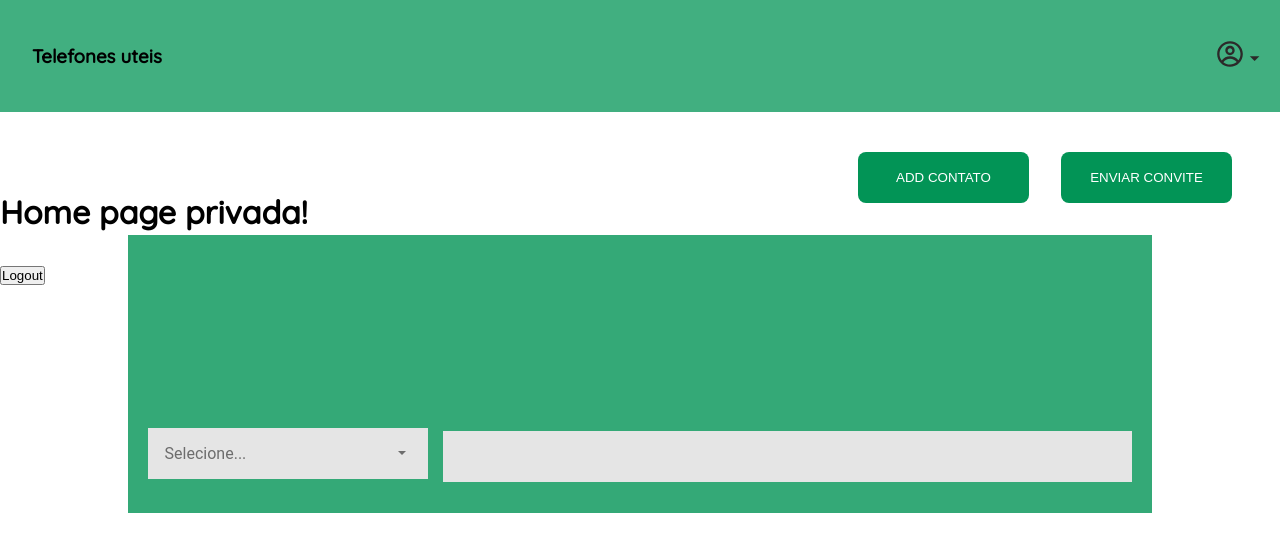
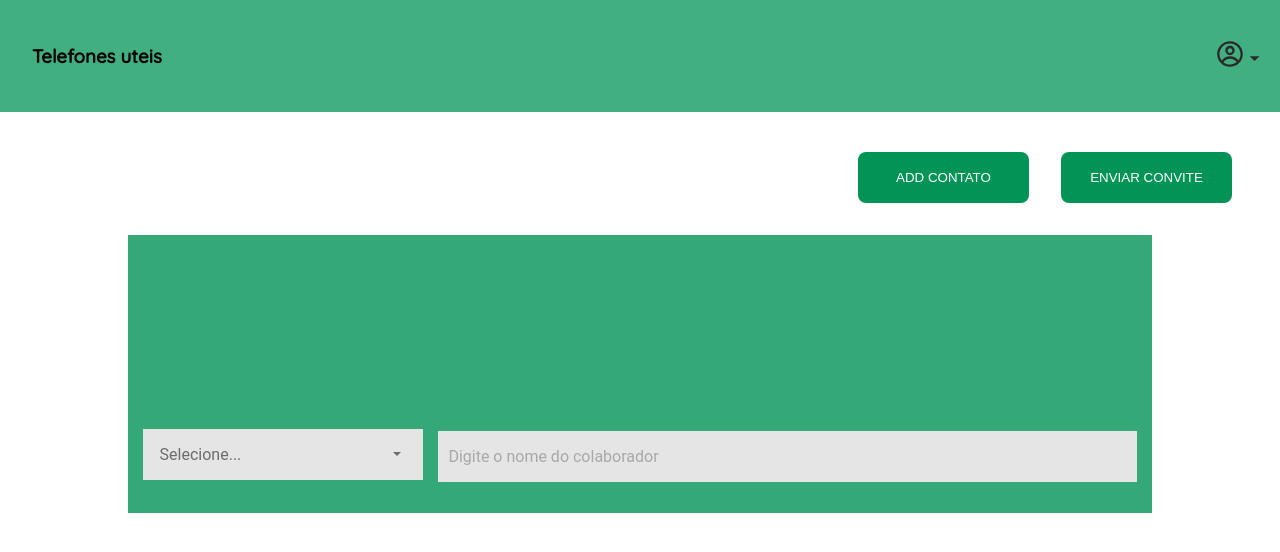
Before and after one commit to MatheusAraripe/desafio-anova, a React (Vite) app: page / in a window 1280 px wide. Shown: the top 552 px of the page. Built offline with nearby package versions, Linux system fonts and the light colour scheme; sample sign-in values are in the browser's storage.

Commit message:
feat: placeholder adicionado ao input

```diff
--- a/src/components/Baner.jsx
+++ b/src/components/Baner.jsx
@@ -9,7 +9,7 @@ function Baner() {
   return (
     <div className='baner-container'>
       <Select selected={selected} setSelected={setSelected}/>
-      <input type="text" name="" id="" className='nome-input'/>
+      <input type="text" name="" id="" className='nome-input' placeholder='Digite o nome do colaborador'/>
     </div>
   )
 }
--- a/src/pages/HomePage/index.jsx
+++ b/src/pages/HomePage/index.jsx
@@ -29,10 +29,10 @@ function HomePage() {
 
         <Baner />
 
-        <h1 className='home-page-title'>
+        {/* <h1 className='home-page-title'>
             Home page privada!
         </h1>
-        <button onClick={handleLogout}>Logout</button>
+        <button onClick={handleLogout}>Logout</button> */}
     </div>
   )
 }
--- a/src/styles/baner.scss
+++ b/src/styles/baner.scss
@@ -17,4 +17,14 @@
   background: #E5E5E5;
   height: 51px;
   border: none;
+  font-family: 'Roboto';
+  font-style: normal;
+  font-weight: 400;
+  font-size: 16px;
+  line-height: 19px;
+  padding-left: 10px;
+
 }
+::placeholder { /* Chrome, Firefox, Opera, Safari 10.1+ */
+  color: #6D6D6D;
+}
--- a/src/styles/button.scss
+++ b/src/styles/button.scss
@@ -92,4 +92,5 @@
     line-height: 20px;
     text-align: center;
     border: none;
+    z-index: 1;
 }
--- a/src/styles/dropdown.scss
+++ b/src/styles/dropdown.scss
@@ -6,6 +6,7 @@
   top: 69px;
   list-style: none;
   text-align: start;
+  z-index: 999;
 }
 
 .dropdown-menu li {
```
